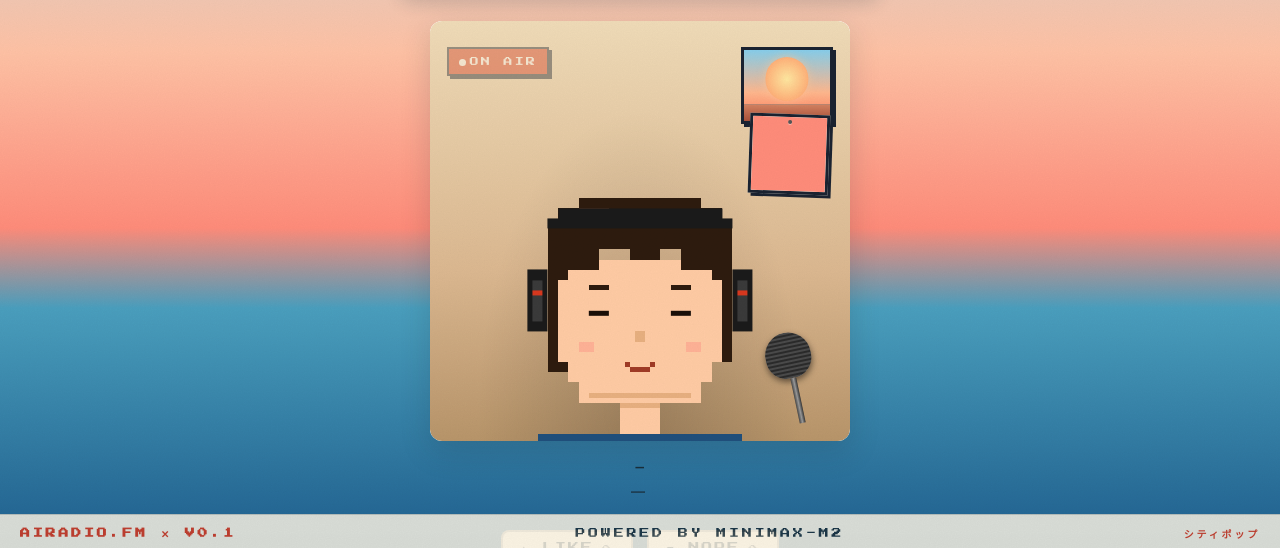
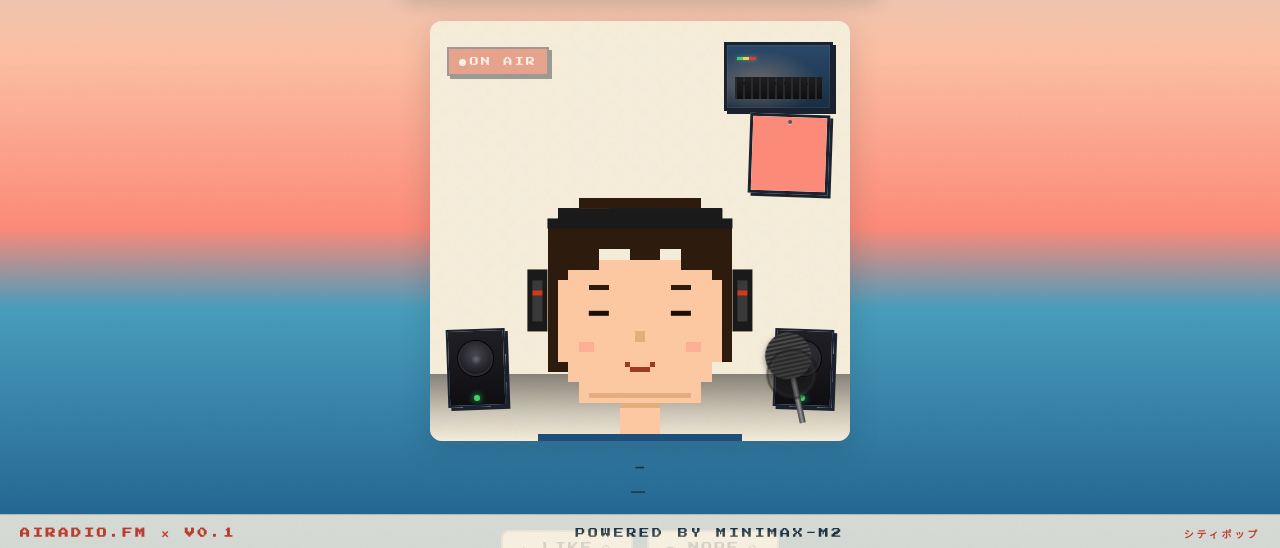
Before and after one commit to virus11456/airadio, a website: page pwa/index.html in a window 1280 px wide. Shown: the part 252-800 px from the top of the page. Drawn offline with Linux system fonts and the light colour scheme; no server answers; a web font is replaced by a local one.

Commit message:
feat(pwa): redesign booth as a real recording studio
The warm wall + sky window read like a 90s living room, not a radio
studio. Reworked the backdrop to feel like Claudio is actually behind
the mic in a control booth.

Background — cool dark studio wall with diamond acoustic foam pyramid
pattern (CSS gradient, no asset). Vignette pulls focus inward; a soft
warm spotlight at 50%, 78% backlights Claudio so her peach skin pops
against the cool wall instead of clashing.

Window — was a sky/sunset/moon window. Now a control-room glass
partition: cool teal wash with a warm light leak from the engineer's
side, mixing-board silhouette below (rows of pixel knobs + fader
strips), tri-color LED meter strip on the wall behind it.

Studio monitors — two 14% wide pixel speakers flanking Claudio at the
bottom corners, slightly tilted toward her. Black cabinet, large
woofer cone with dust cap, green standby LED at the bottom.

Pop filter — a faint dark mesh disc in front of the mic head so the
mic doesn't read like a lollipop.

Day/night booth tinting from earlier was a no-op for a real studio
(rooms don't change colour with the time of day). The .dawn/.day/
.dusk/.night classes still get applied by JS but the rules are now
inheritance no-ops, so removing them is non-breaking.

SW cache bumped to claudio-shell-v12.

```diff
--- a/pwa/index.html
+++ b/pwa/index.html
@@ -224,6 +224,7 @@
     @keyframes fbpulse { 0%{transform:scale(1);} 50%{transform:scale(1.18);} 100%{transform:scale(1);} }
 
     /* ============ CLAUDIO BOOTH — pixel character ============ */
+    /* —— Recording studio booth —— */
     .booth {
       position: absolute; inset: 0;
       width: 100%; height: 100%;
@@ -231,48 +232,85 @@
       border-radius: inherit;
       overflow: hidden;
       background:
-        /* soft floor shadow */
-        radial-gradient(ellipse at 50% 95%, rgba(0,0,0,0.20) 0%, transparent 55%),
-        /* warm wall */
-        linear-gradient(180deg, #F2C8A0 0%, #E5A878 60%, #C8865C 100%);
+        /* soft warm spotlight on Claudio (cool wall vs warm subject pop) */
+        radial-gradient(circle at 50% 78%, rgba(255,210,150,0.22) 0%, transparent 45%),
+        /* edge vignette to focus inward */
+        radial-gradient(ellipse at 50% 50%, transparent 38%, rgba(0,0,0,0.55) 100%),
+        /* dark cool studio wall base */
+        linear-gradient(180deg, #1F2A38 0%, #16202C 60%, #0F1820 100%);
     }
-    /* Day-time tint variation by hour group via class set in JS */
-    .booth.dawn   { background: radial-gradient(ellipse at 50% 95%, rgba(0,0,0,0.25) 0%, transparent 55%), linear-gradient(180deg, #FFE5C0 0%, #FFC598 55%, #C49E78 100%); }
-    .booth.day    { background: radial-gradient(ellipse at 50% 95%, rgba(0,0,0,0.18) 0%, transparent 55%), linear-gradient(180deg, #F0DCB8 0%, #DCB890 60%, #B8956A 100%); }
-    .booth.dusk   { background: radial-gradient(ellipse at 50% 95%, rgba(0,0,0,0.25) 0%, transparent 55%), linear-gradient(180deg, #F2C8A0 0%, #E5A878 55%, #C46850 100%); }
-    .booth.night  { background: radial-gradient(ellipse at 50% 95%, rgba(0,0,0,0.45) 0%, transparent 55%), linear-gradient(180deg, #2D2A52 0%, #1F1E3F 60%, #14132B 100%); }
+    /* Acoustic foam wedges — diamond pyramid pattern via crossed linear gradients.
+       Layered above the base wall, softer at the top, denser at the bottom. */
+    .booth::before {
+      content: ''; position: absolute; inset: 0;
+      background-color: #232C3A;
+      background-image:
+        linear-gradient(45deg,  #2C3848 25%, transparent 25%),
+        linear-gradient(-45deg, #2C3848 25%, transparent 25%),
+        linear-gradient(45deg,  transparent 75%, #1B232E 75%),
+        linear-gradient(-45deg, transparent 75%, #1B232E 75%);
+      background-size: 22px 22px;
+      background-position: 0 0, 0 11px, 11px -11px, -11px 0;
+      opacity: 0.42;
+      mix-blend-mode: overlay;
+      pointer-events: none;
+      z-index: 1;
+    }
+    /* A floor plank line so the room has a sense of ground */
+    .booth::after {
+      content: ''; position: absolute;
+      bottom: 0; left: 0; right: 0; height: 16%;
+      background:
+        linear-gradient(180deg, rgba(0,0,0,0.45) 0%, rgba(0,0,0,0.15) 60%, rgba(0,0,0,0) 100%);
+      pointer-events: none;
+      z-index: 2;
+    }
+    /* Day/night class system from earlier is now ignored — a real studio
+       looks the same any time of day. We keep the rules so existing JS
+       doesn't error, just no-op. */
+    .booth.dawn, .booth.day, .booth.dusk, .booth.night { background: inherit; }
 
-    /* —— small window (top right) showing sky —— */
+    /* —— Control-room glass partition (top right). Behind it: mixing board. —— */
     .booth-window {
       position: absolute;
-      top: 6%; right: 4%;
-      width: 22%; aspect-ratio: 1.2/1;
-      background: linear-gradient(180deg, #87CEEB 0%, #FFB78D 60%, #FF7A5A 100%);
+      top: 5%; right: 4%;
+      width: 26%; aspect-ratio: 1.6/1;
+      background:
+        /* Warm light leak from the control room */
+        radial-gradient(ellipse at 30% 60%, rgba(255,200,140,0.35) 0%, transparent 60%),
+        linear-gradient(180deg, #2A4A6B 0%, #1A2E45 100%);
       border: 3px solid #1a2230;
-      box-shadow: 3px 3px 0 #1a2230;
+      box-shadow: 3px 3px 0 #1a2230, 0 0 0 1px rgba(255,255,255,0.06) inset;
       z-index: 3;
       overflow: hidden;
     }
-    .booth-window::before { /* sun */
+    /* Mixing board silhouette: rows of pixel knobs + LED strip */
+    .booth-window::before {
       content: ''; position: absolute;
-      bottom: 28%; left: 50%; transform: translateX(-50%);
-      width: 50%; aspect-ratio: 1; border-radius: 50%;
-      background: radial-gradient(circle, #FFE8A0 0%, #FF9968 100%);
-      box-shadow: 0 0 10px rgba(255,200,150,0.7);
+      bottom: 14%; left: 8%; right: 8%;
+      height: 36%;
+      background:
+        /* Knob row (small dots) */
+        radial-gradient(circle at 10% 30%, #1a1a1a 0 1.5px, transparent 1.6px),
+        radial-gradient(circle at 22% 30%, #1a1a1a 0 1.5px, transparent 1.6px),
+        radial-gradient(circle at 34% 30%, #1a1a1a 0 1.5px, transparent 1.6px),
+        radial-gradient(circle at 46% 30%, #1a1a1a 0 1.5px, transparent 1.6px),
+        radial-gradient(circle at 58% 30%, #1a1a1a 0 1.5px, transparent 1.6px),
+        radial-gradient(circle at 70% 30%, #1a1a1a 0 1.5px, transparent 1.6px),
+        radial-gradient(circle at 82% 30%, #1a1a1a 0 1.5px, transparent 1.6px),
+        /* Fader strips */
+        repeating-linear-gradient(
+          90deg,
+          #2a2a2a 0px, #2a2a2a 2px, transparent 2px, transparent 8px
+        ),
+        linear-gradient(180deg, #1f1f23 0%, #0f0f12 100%);
     }
-    .booth-window::after { /* horizon */
+    /* LED strip on top of mixer */
+    .booth-window::after {
       content: ''; position: absolute;
-      bottom: 0; left: 0; right: 0; height: 22%;
-      background: linear-gradient(180deg, rgba(80,50,30,0.25), rgba(40,20,10,0.4));
-      border-top: 1px solid rgba(255,255,255,0.2);
-    }
-    .booth.night .booth-window {
-      background: linear-gradient(180deg, #0E0E2C 0%, #1F1E3F 100%);
-    }
-    .booth.night .booth-window::before {
-      background: radial-gradient(circle, #FFFAEC 0%, #D9C898 100%); /* moon */
-      bottom: 38%;
-      box-shadow: 0 0 10px rgba(255,250,230,0.5);
+      top: 18%; left: 10%; width: 18%; height: 6%;
+      background: linear-gradient(90deg, #3DD66A 0%, #3DD66A 30%, #F5D547 30%, #F5D547 65%, #E63938 65%, #E63938 100%);
+      box-shadow: 0 0 4px rgba(255,255,255,0.25);
     }
 
     /* —— ON AIR sign (top left) —— */
@@ -331,6 +369,56 @@
       image-rendering: -moz-crisp-edges;
       image-rendering: crisp-edges;
     }
+
+    /* —— Studio monitors flanking Claudio —— */
+    .booth-monitor {
+      position: absolute;
+      bottom: 8%;
+      width: 14%; aspect-ratio: 3/4;
+      background:
+        linear-gradient(180deg, #1f1f25 0%, #0e0e12 100%);
+      border: 2px solid #1a2230;
+      box-shadow: 3px 3px 0 #1a2230;
+      z-index: 4;
+    }
+    .booth-monitor.monitor-l { left: 4%;  transform: rotate(-2deg); }
+    .booth-monitor.monitor-r { right: 4%; transform: rotate( 2deg); }
+    .booth-monitor .cone {
+      position: absolute;
+      top: 14%; left: 50%; transform: translateX(-50%);
+      width: 64%; aspect-ratio: 1; border-radius: 50%;
+      background:
+        radial-gradient(circle at 50% 40%, #4A4A52 0%, #1A1A20 70%, #0A0A10 100%);
+      box-shadow: 0 0 0 2px #2a2a30 inset, 0 0 0 1px #000;
+    }
+    .booth-monitor .cone::before {  /* dust cap */
+      content: ''; position: absolute;
+      top: 35%; left: 35%; width: 30%; aspect-ratio: 1;
+      border-radius: 50%;
+      background: radial-gradient(circle, #6A6A72 0%, #2A2A30 100%);
+    }
+    .booth-monitor .led {
+      position: absolute;
+      bottom: 6%; left: 50%; transform: translateX(-50%);
+      width: 6px; height: 6px; border-radius: 50%;
+      background: #3DD66A;
+      box-shadow: 0 0 6px #3DD66A;
+    }
+
+    /* —— Pop filter in front of the mic head —— */
+    .booth-mic .pop-filter {
+      position: absolute;
+      top: 18%; left: 50%; transform: translateX(-50%);
+      width: 110%; aspect-ratio: 1; border-radius: 50%;
+      background: radial-gradient(circle at 50% 50%, rgba(40,40,40,0.55) 0%, rgba(40,40,40,0.65) 60%, rgba(60,60,60,0.85) 70%, transparent 72%);
+      border: 2px solid #1a1a1a;
+      box-shadow: 0 0 0 1px rgba(0,0,0,0.4);
+      pointer-events: none;
+    }
+    /* The mic-head itself was opaque; lighten the pop filter so the mic
+       still reads through it */
+    .booth-mic .mic-head { z-index: 1; }
+    .booth-mic .pop-filter { z-index: 2; opacity: 0.55; }
 
     /* —— A few pinned letters on the wall (top-left, under ON AIR) —— */
     .booth-pin-letters {
@@ -1121,8 +1209,13 @@
             </svg>
           </div>
 
+          <!-- Studio monitor speakers flanking Claudio -->
+          <div class="booth-monitor monitor-l"><div class="cone"></div><div class="led"></div></div>
+          <div class="booth-monitor monitor-r"><div class="cone"></div><div class="led"></div></div>
+
           <div class="booth-mic">
             <div class="mic-head"></div>
+            <div class="pop-filter"></div>
             <div class="mic-stand"></div>
           </div>
         </div>
--- a/pwa/sw.js
+++ b/pwa/sw.js
@@ -1,6 +1,6 @@
 // Minimal service worker — shell cache only. Audio is streamed from server,
 // not cached here (size + freshness).
-const CACHE = 'claudio-shell-v11';
+const CACHE = 'claudio-shell-v12';
 const SHELL = ['/', '/index.html', '/app.js', '/manifest.json'];
 
 self.addEventListener('install', (e) => {
```
